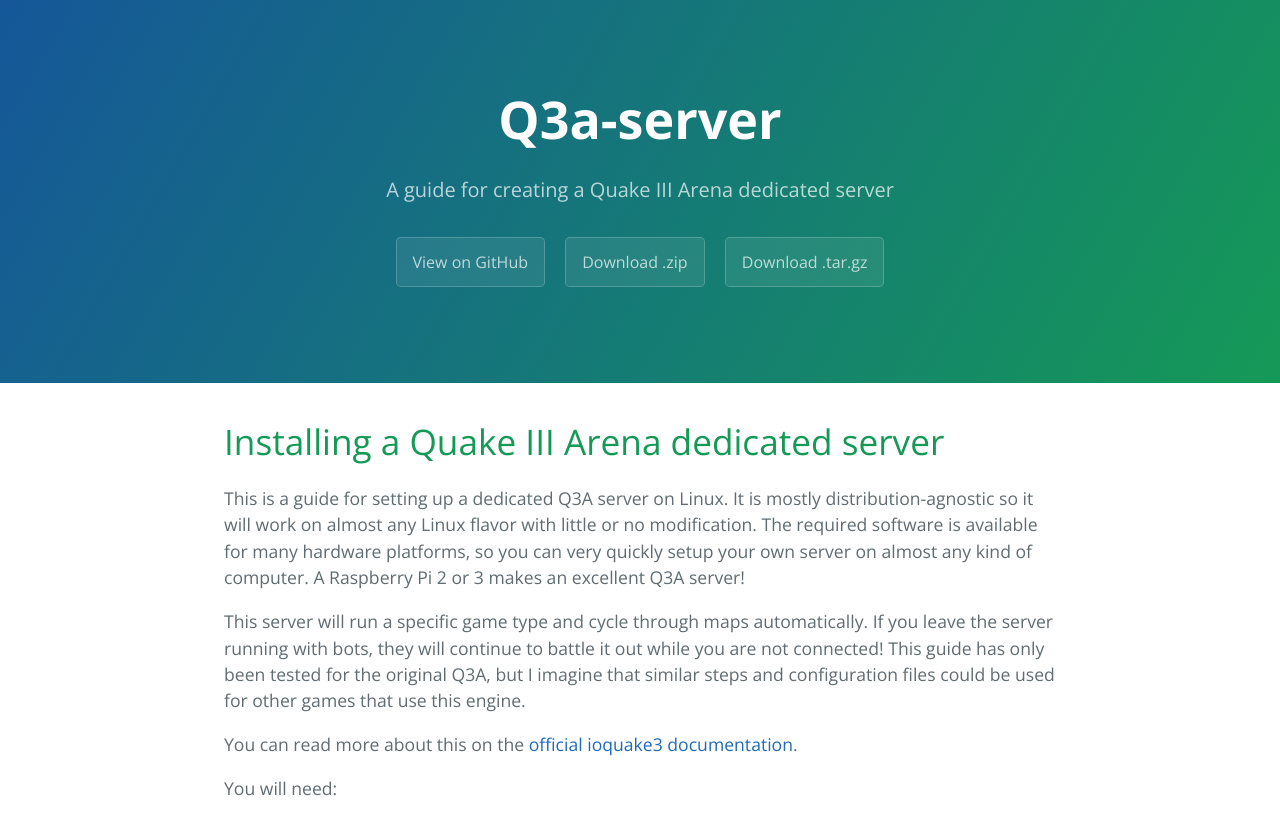
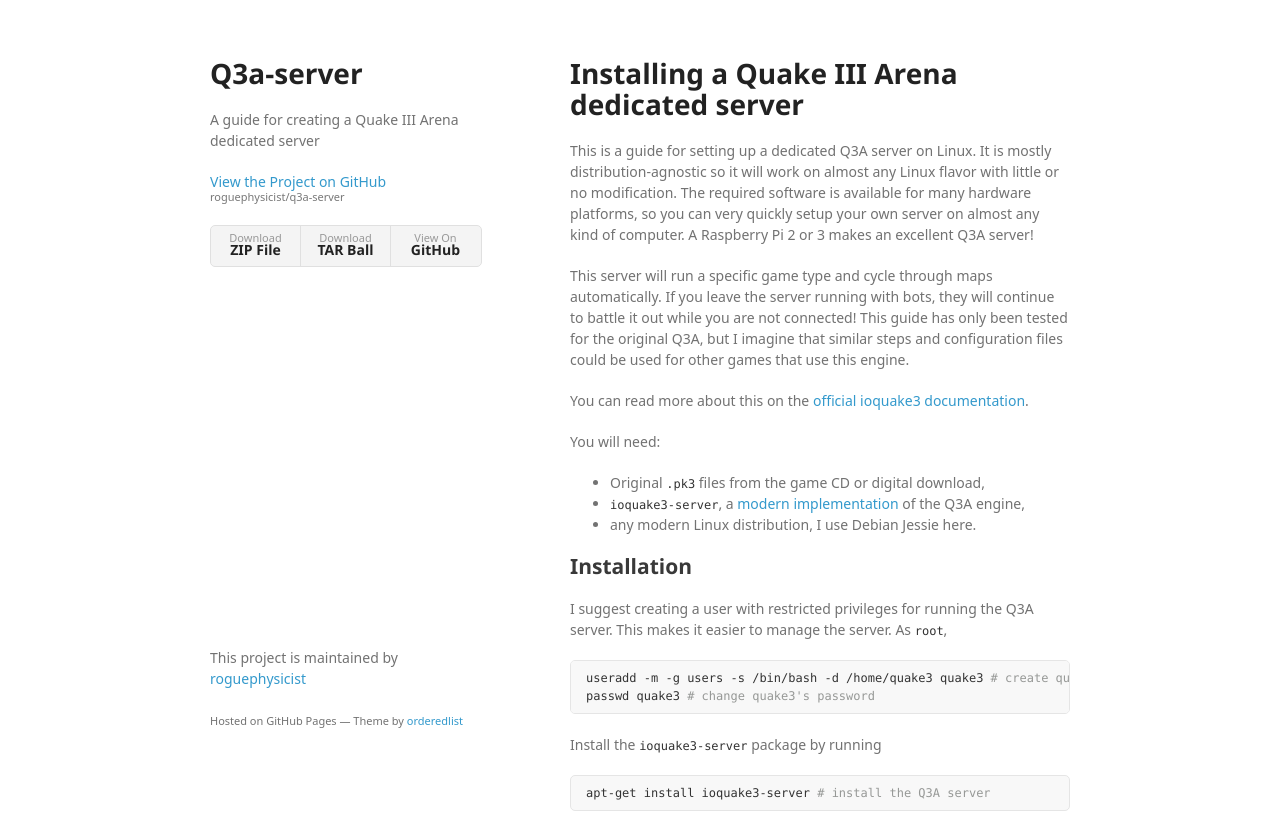
Before and after one commit to roguephysicist/q3a-server, a plain HTML site: page index.html in a window 1280 px wide. Shown: the top 814 px of the page. Drawn offline with nearby package versions, Linux system fonts and the light colour scheme; a web font is replaced by a local one.

```diff
--- a/index.html
+++ b/index.html
@@ -1,25 +1,34 @@
-<!DOCTYPE html>
-<html lang="en-us">
+<!doctype html>
+<html>
   <head>
-    <meta charset="UTF-8">
+    <meta charset="utf-8">
+    <meta http-equiv="X-UA-Compatible" content="chrome=1">
     <title>Q3a-server by roguephysicist</title>
-    <meta name="viewport" content="width=device-width, initial-scale=1">
-    <link rel="stylesheet" type="text/css" href="stylesheets/normalize.css" media="screen">
-    <link href='https://fonts.googleapis.com/css?family=Open+Sans:400,700' rel='stylesheet' type='text/css'>
-    <link rel="stylesheet" type="text/css" href="stylesheets/stylesheet.css" media="screen">
-    <link rel="stylesheet" type="text/css" href="stylesheets/github-light.css" media="screen">
+
+    <link rel="stylesheet" href="stylesheets/styles.css">
+    <link rel="stylesheet" href="stylesheets/github-light.css">
+    <meta name="viewport" content="width=device-width">
+    <!--[if lt IE 9]>
+    <script src="//html5shiv.googlecode.com/svn/trunk/html5.js"></script>
+    <![endif]-->
   </head>
   <body>
-    <section class="page-header">
-      <h1 class="project-name">Q3a-server</h1>
-      <h2 class="project-tagline">A guide for creating a Quake III Arena dedicated server</h2>
-      <a href="https://github.com/roguephysicist/q3a-server" class="btn">View on GitHub</a>
-      <a href="https://github.com/roguephysicist/q3a-server/zipball/master" class="btn">Download .zip</a>
-      <a href="https://github.com/roguephysicist/q3a-server/tarball/master" class="btn">Download .tar.gz</a>
-    </section>
+    <div class="wrapper">
+      <header>
+        <h1>Q3a-server</h1>
+        <p>A guide for creating a Quake III Arena dedicated server</p>
 
-    <section class="main-content">
-      <h1>
+        <p class="view"><a href="https://github.com/roguephysicist/q3a-server">View the Project on GitHub <small>roguephysicist/q3a-server</small></a></p>
+
+
+        <ul>
+          <li><a href="https://github.com/roguephysicist/q3a-server/zipball/master">Download <strong>ZIP File</strong></a></li>
+          <li><a href="https://github.com/roguephysicist/q3a-server/tarball/master">Download <strong>TAR Ball</strong></a></li>
+          <li><a href="https://github.com/roguephysicist/q3a-server">View On <strong>GitHub</strong></a></li>
+        </ul>
+      </header>
+      <section>
+        <h1>
 <a id="installing-a-quake-iii-arena-dedicated-server" class="anchor" href="#installing-a-quake-iii-arena-dedicated-server" aria-hidden="true"><span aria-hidden="true" class="octicon octicon-link"></span></a>Installing a Quake III Arena dedicated server</h1>
 
 <p>This is a guide for setting up a dedicated Q3A server on Linux. It is mostly
@@ -242,15 +251,13 @@
 <li>execute the server with <code>./q3start.sh</code>, and</li>
 <li>enjoy!</li>
 </ol>
-
-      <footer class="site-footer">
-        <span class="site-footer-owner"><a href="https://github.com/roguephysicist/q3a-server">Q3a-server</a> is maintained by <a href="https://github.com/roguephysicist">roguephysicist</a>.</span>
-
-        <span class="site-footer-credits">This page was generated by <a href="https://pages.github.com">GitHub Pages</a> using the <a href="https://github.com/jasonlong/cayman-theme">Cayman theme</a> by <a href="https://twitter.com/jasonlong">Jason Long</a>.</span>
+      </section>
+      <footer>
+        <p>This project is maintained by <a href="https://github.com/roguephysicist">roguephysicist</a></p>
+        <p><small>Hosted on GitHub Pages &mdash; Theme by <a href="https://github.com/orderedlist">orderedlist</a></small></p>
       </footer>
-
-    </section>
-
+    </div>
+    <script src="javascripts/scale.fix.js"></script>
 
   </body>
 </html>
--- /dev/null
+++ b/javascripts/scale.fix.js
@@ -0,0 +1,17 @@
+var metas = document.getElementsByTagName('meta');
+var i;
+if (navigator.userAgent.match(/iPhone/i)) {
+  for (i=0; i<metas.length; i++) {
+    if (metas[i].name == "viewport") {
+      metas[i].content = "width=device-width, minimum-scale=1.0, maximum-scale=1.0";
+    }
+  }
+  document.addEventListener("gesturestart", gestureStart, false);
+}
+function gestureStart() {
+  for (i=0; i<metas.length; i++) {
+    if (metas[i].name == "viewport") {
+      metas[i].content = "width=device-width, minimum-scale=0.25, maximum-scale=1.6";
+    }
+  }
+}
--- /dev/null
+++ b/stylesheets/styles.css
@@ -0,0 +1,324 @@
+@font-face {
+  font-family: 'Noto Sans';
+  font-weight: 400;
+  font-style: normal;
+  src: url('../fonts/Noto-Sans-regular/Noto-Sans-regular.eot');
+  src: url('../fonts/Noto-Sans-regular/Noto-Sans-regular.eot?#iefix') format('embedded-opentype'),
+       local('Noto Sans'),
+       local('Noto-Sans-regular'),
+       url('../fonts/Noto-Sans-regular/Noto-Sans-regular.woff2') format('woff2'),
+       url('../fonts/Noto-Sans-regular/Noto-Sans-regular.woff') format('woff'),
+       url('../fonts/Noto-Sans-regular/Noto-Sans-regular.ttf') format('truetype'),
+       url('../fonts/Noto-Sans-regular/Noto-Sans-regular.svg#NotoSans') format('svg');
+}
+
+@font-face {
+  font-family: 'Noto Sans';
+  font-weight: 700;
+  font-style: normal;
+  src: url('../fonts/Noto-Sans-700/Noto-Sans-700.eot');
+  src: url('../fonts/Noto-Sans-700/Noto-Sans-700.eot?#iefix') format('embedded-opentype'),
+       local('Noto Sans Bold'),
+       local('Noto-Sans-700'),
+       url('../fonts/Noto-Sans-700/Noto-Sans-700.woff2') format('woff2'),
+       url('../fonts/Noto-Sans-700/Noto-Sans-700.woff') format('woff'),
+       url('../fonts/Noto-Sans-700/Noto-Sans-700.ttf') format('truetype'),
+       url('../fonts/Noto-Sans-700/Noto-Sans-700.svg#NotoSans') format('svg');
+}
+
+@font-face {
+  font-family: 'Noto Sans';
+  font-weight: 400;
+  font-style: italic;
+  src: url('../fonts/Noto-Sans-italic/Noto-Sans-italic.eot');
+  src: url('../fonts/Noto-Sans-italic/Noto-Sans-italic.eot?#iefix') format('embedded-opentype'),
+       local('Noto Sans Italic'),
+       local('Noto-Sans-italic'),
+       url('../fonts/Noto-Sans-italic/Noto-Sans-italic.woff2') format('woff2'),
+       url('../fonts/Noto-Sans-italic/Noto-Sans-italic.woff') format('woff'),
+       url('../fonts/Noto-Sans-italic/Noto-Sans-italic.ttf') format('truetype'),
+       url('../fonts/Noto-Sans-italic/Noto-Sans-italic.svg#NotoSans') format('svg');
+}
+
+@font-face {
+  font-family: 'Noto Sans';
+  font-weight: 700;
+  font-style: italic;
+  src: url('../fonts/Noto-Sans-700italic/Noto-Sans-700italic.eot');
+  src: url('../fonts/Noto-Sans-700italic/Noto-Sans-700italic.eot?#iefix') format('embedded-opentype'),
+       local('Noto Sans Bold Italic'),
+       local('Noto-Sans-700italic'),
+       url('../fonts/Noto-Sans-700italic/Noto-Sans-700italic.woff2') format('woff2'),
+       url('../fonts/Noto-Sans-700italic/Noto-Sans-700italic.woff') format('woff'),
+       url('../fonts/Noto-Sans-700italic/Noto-Sans-700italic.ttf') format('truetype'),
+       url('../fonts/Noto-Sans-700italic/Noto-Sans-700italic.svg#NotoSans') format('svg');
+}
+
+body {
+  background-color: #fff;
+  padding:50px;
+  font: 14px/1.5 "Noto Sans", "Helvetica Neue", Helvetica, Arial, sans-serif;
+  color:#727272;
+  font-weight:400;
+}
+
+h1, h2, h3, h4, h5, h6 {
+  color:#222;
+  margin:0 0 20px;
+}
+
+p, ul, ol, table, pre, dl {
+  margin:0 0 20px;
+}
+
+h1, h2, h3 {
+  line-height:1.1;
+}
+
+h1 {
+  font-size:28px;
+}
+
+h2 {
+  color:#393939;
+}
+
+h3, h4, h5, h6 {
+  color:#494949;
+}
+
+a {
+  color:#39c;
+  text-decoration:none;
+}
+
+a:hover {
+  color:#069;
+}
+
+a small {
+  font-size:11px;
+  color:#777;
+  margin-top:-0.3em;
+  display:block;
+}
+
+a:hover small {
+  color:#777;
+}
+
+.wrapper {
+  width:860px;
+  margin:0 auto;
+}
+
+blockquote {
+  border-left:1px solid #e5e5e5;
+  margin:0;
+  padding:0 0 0 20px;
+  font-style:italic;
+}
+
+code, pre {
+  font-family:Monaco, Bitstream Vera Sans Mono, Lucida Console, Terminal, Consolas, Liberation Mono, DejaVu Sans Mono, Courier New, monospace;
+  color:#333;
+  font-size:12px;
+}
+
+pre {
+  padding:8px 15px;
+  background: #f8f8f8;
+  border-radius:5px;
+  border:1px solid #e5e5e5;
+  overflow-x: auto;
+}
+
+table {
+  width:100%;
+  border-collapse:collapse;
+}
+
+th, td {
+  text-align:left;
+  padding:5px 10px;
+  border-bottom:1px solid #e5e5e5;
+}
+
+dt {
+  color:#444;
+  font-weight:700;
+}
+
+th {
+  color:#444;
+}
+
+img {
+  max-width:100%;
+}
+
+header {
+  width:270px;
+  float:left;
+  position:fixed;
+  -webkit-font-smoothing:subpixel-antialiased;
+}
+
+header ul {
+  list-style:none;
+  height:40px;
+  padding:0;
+  background: #f4f4f4;
+  border-radius:5px;
+  border:1px solid #e0e0e0;
+  width:270px;
+}
+
+header li {
+  width:89px;
+  float:left;
+  border-right:1px solid #e0e0e0;
+  height:40px;
+}
+
+header li:first-child a {
+  border-radius:5px 0 0 5px;
+}
+
+header li:last-child a {
+  border-radius:0 5px 5px 0;
+}
+
+header ul a {
+  line-height:1;
+  font-size:11px;
+  color:#999;
+  display:block;
+  text-align:center;
+  padding-top:6px;
+  height:34px;
+}
+
+header ul a:hover {
+  color:#999;
+}
+
+header ul a:active {
+  background-color:#f0f0f0;
+}
+
+strong {
+  color:#222;
+  font-weight:700;
+}
+
+header ul li + li + li {
+  border-right:none;
+  width:89px;
+}
+
+header ul a strong {
+  font-size:14px;
+  display:block;
+  color:#222;
+}
+
+section {
+  width:500px;
+  float:right;
+  padding-bottom:50px;
+}
+
+small {
+  font-size:11px;
+}
+
+hr {
+  border:0;
+  background:#e5e5e5;
+  height:1px;
+  margin:0 0 20px;
+}
+
+footer {
+  width:270px;
+  float:left;
+  position:fixed;
+  bottom:50px;
+  -webkit-font-smoothing:subpixel-antialiased;
+}
+
+@media print, screen and (max-width: 960px) {
+
+  div.wrapper {
+    width:auto;
+    margin:0;
+  }
+
+  header, section, footer {
+    float:none;
+    position:static;
+    width:auto;
+  }
+
+  header {
+    padding-right:320px;
+  }
+
+  section {
+    border:1px solid #e5e5e5;
+    border-width:1px 0;
+    padding:20px 0;
+    margin:0 0 20px;
+  }
+
+  header a small {
+    display:inline;
+  }
+
+  header ul {
+    position:absolute;
+    right:50px;
+    top:52px;
+  }
+}
+
+@media print, screen and (max-width: 720px) {
+  body {
+    word-wrap:break-word;
+  }
+
+  header {
+    padding:0;
+  }
+
+  header ul, header p.view {
+    position:static;
+  }
+
+  pre, code {
+    word-wrap:normal;
+  }
+}
+
+@media print, screen and (max-width: 480px) {
+  body {
+    padding:15px;
+  }
+
+  header ul {
+    width:99%;
+  }
+
+  header li, header ul li + li + li {
+    width:33%;
+  }
+}
+
+@media print {
+  body {
+    padding:0.4in;
+    font-size:12pt;
+    color:#444;
+  }
+}
```
Also changed, not shown: stylesheets/github-light.css (+21 -21 lines).
